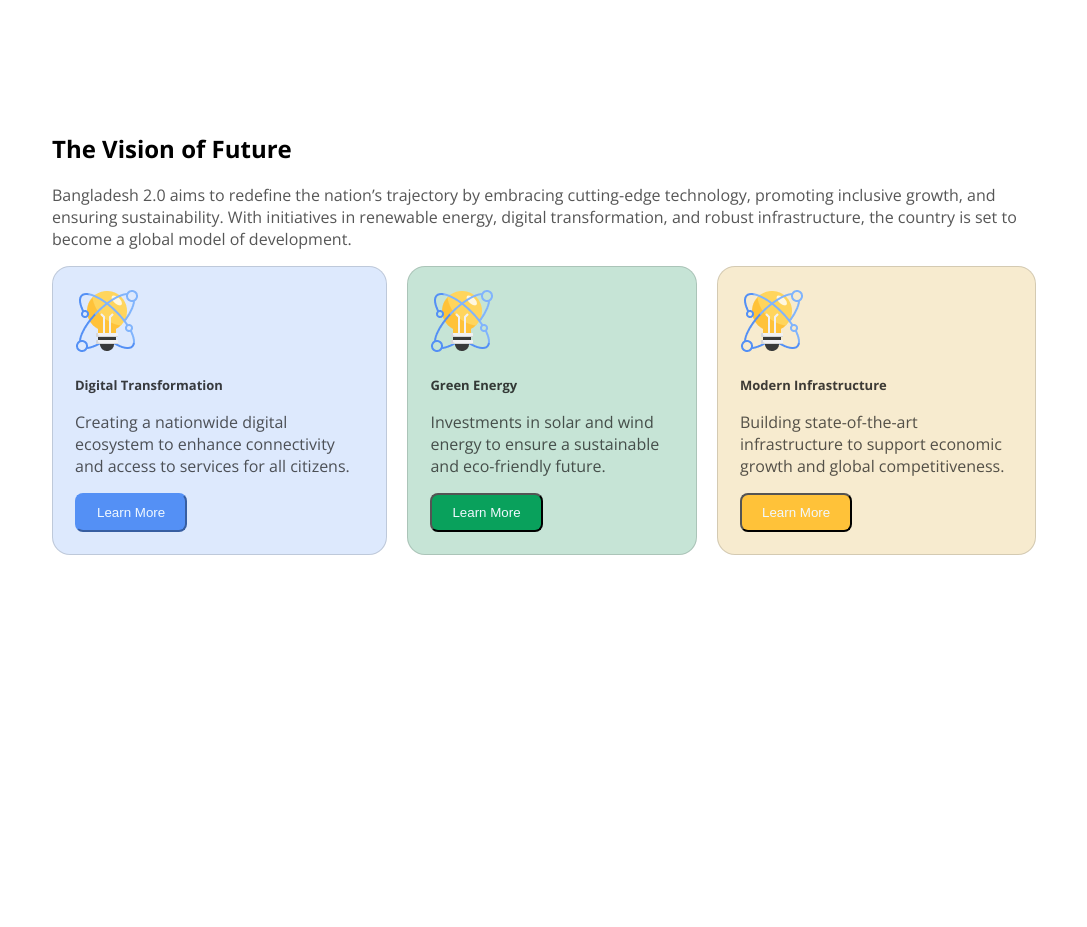
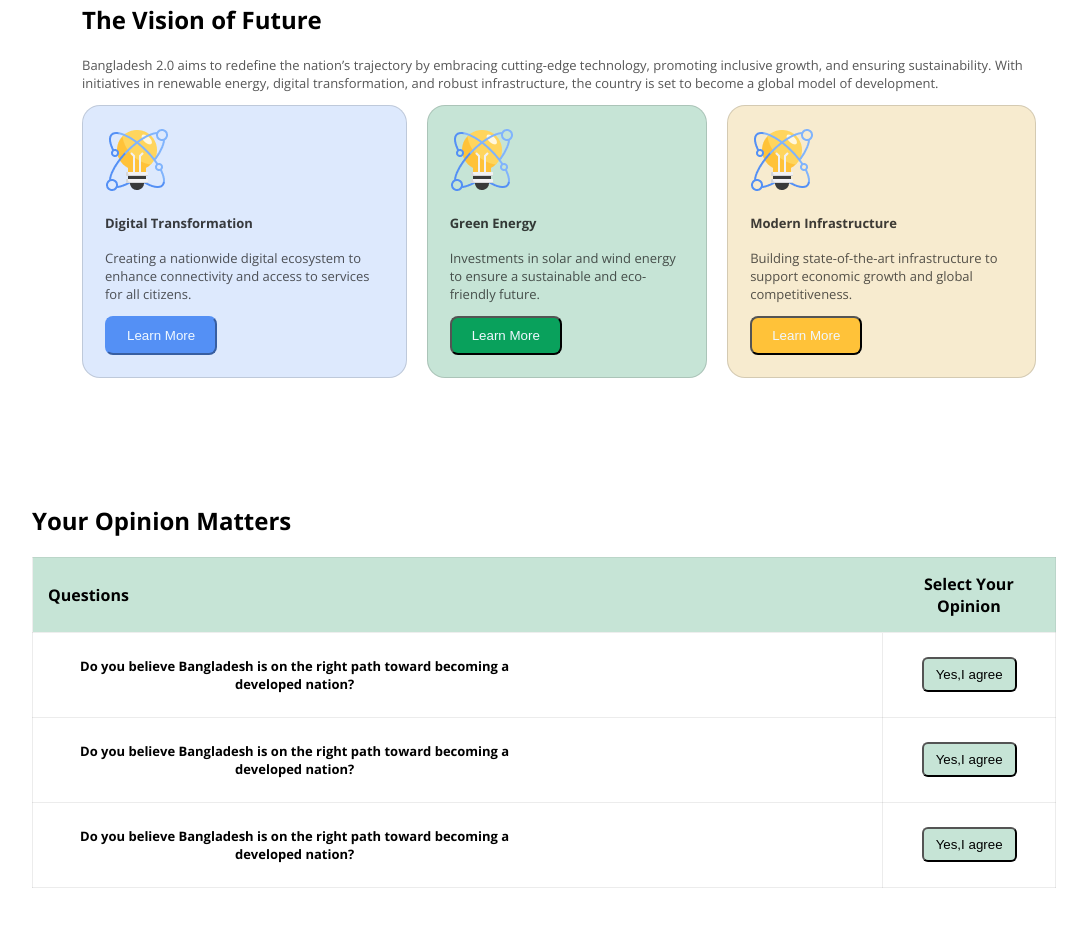
Before and after one commit to shovonasraful/First-Assignment, a plain HTML site: page index.html in a window 1280 px wide. Shown: the part 1515-2442 px from the top of the page, without its empty margins (96-1183 px from the left). Before the commit the page ends 2150 px from the top, so only its background shows below. Drawn offline with nearby package versions, Linux system fonts and the light colour scheme.

Commit message:
added another table section

```diff
--- a/index.html
+++ b/index.html
@@ -101,10 +101,52 @@
 
         </div>
 
+        </section>
 
-     </head>
+        <section class="tables">
+            <head>
+                <h1 class="second-head">Your Opinion Matters</h1>
+            </head>
 
-    </section>
+            <table>
+                <thead class="tale-title">
+                    <tr>
+                        <th class="th1st">Questions</th>
+                        <th class="th2nd">Select Your Opinion</th>
+                    </tr>
+
+
+                </thead>
+                <tbody>
+                    <tr>
+                        <td class="tone">Do you believe Bangladesh is on the right path toward becoming a developed nation?</td>
+                        <td>
+                            <button class="tb" type="button">Yes,I agree</button>
+                        </td>
+                    </tr>
+                    <tr>
+                        <td class="tone">Do you believe Bangladesh is on the right path toward becoming a developed nation?</td>
+                        <td>
+                            <button class="tb" type="button">Yes,I agree</button>
+                        </td>
+                    </tr>
+                    <tr>
+                        <td class="tone">Do you believe Bangladesh is on the right path toward becoming a developed nation?</td>
+                        <td>
+                            <button class="tb" type="button">Yes,I agree</button>
+                        </td>
+                    </tr>
+
+                </tbody>
+                <tfoot>
+
+                </tfoot>
+
+
+            </table>
+
+
+        </section>
 
     </main>
     <footer>
--- a/styles/first.css
+++ b/styles/first.css
@@ -50,7 +50,7 @@
 .section-descr{
     color: rgb(14, 14, 14);
     font-weight:bolder;
-    font-size: 50px;
+    font-size: 40px;
 
 }
 .section-title{
@@ -61,6 +61,7 @@
 .first-img{
     width: 470.03px;
     height: 330px;
+    padding: 65px  40px 70px 64px;
 
 
 }
@@ -73,7 +74,7 @@
     padding:20px 36px ;
 }
 .second-sc{
-    margin: 210px 140px 80px 140px;
+    margin: 210px 140px 80px 170px;
 }
 .section-main{
     display: flex;
@@ -97,12 +98,12 @@
 }
 .secondsc-desc{
     color: rgba(14, 14, 14, 0.7);
-    font-style: 13px;
-    font-style: 350px;
+    font-size: 13px;
+    font-weight: 350px;
 
 }
 .vision{
-    margin: 210px 140px 80px 140px;
+    margin: 210px 140px 80px 170px;
 }
 .vision-future{
     display: flex;
@@ -146,3 +147,47 @@
     border-radius: 8px;
     background: rgb(255, 194, 57);
 }
+table{
+    border-collapse: collapse;
+}
+.tables{
+
+     margin: 126px 120px;
+}
+ th{
+    border: 0.5px solid rgba(90, 88, 88, 0.1);
+    padding: 15px 15px;
+    background-color: rgb(198, 228, 214);
+
+
+}
+td {
+    border: 1px solid rgba(72, 70, 70, 0.1);
+    justify-content: space-between;
+
+    text-align: center;
+
+}
+.tone{
+    padding: 24px 350px 24px 24px;
+    font-size: 13px;
+    font-weight: bold;
+
+
+
+}
+.th1st{
+    border-right: none;
+    text-align: left;
+
+
+
+}
+.th2nd{
+    border-left: none;
+}
+.tb{
+    border-radius: 6px;
+    padding: 8px 12px;
+    background-color: rgb(198, 228, 214);
+}
```
